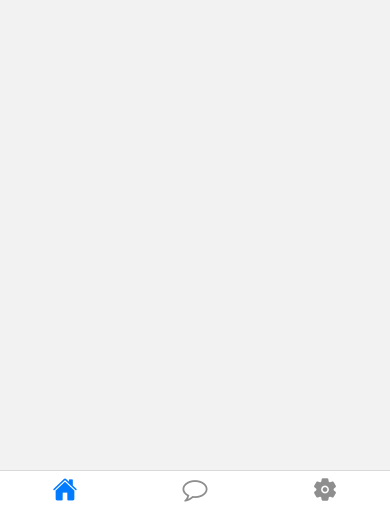
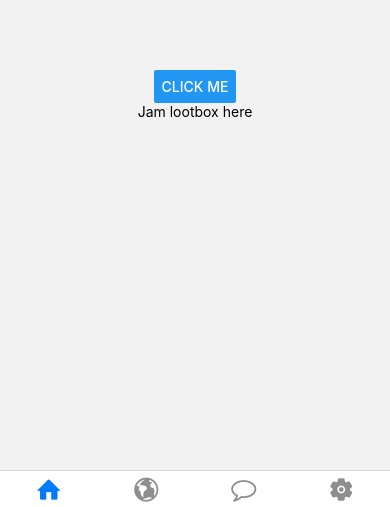
Before and after one commit to Leukos974/Open-Epitech-Jam, a React Native app in the folder OpenProject/: screen /Home in a window 390 px wide. Shown: the part 325-832 px from the top of the page. Built offline with nearby package versions, Linux system fonts and the light colour scheme.

Commit message:
[UPDATE] splitted home screen and map screen

```diff
--- a/OpenProject/App.js
+++ b/OpenProject/App.js
@@ -3,9 +3,10 @@ import { Text, View } from 'react-native';
 import { NavigationContainer } from '@react-navigation/native';
 import { createBottomTabNavigator } from '@react-navigation/bottom-tabs';
 import { HomeScreen } from './components/HomeScreen';
+import { MapScreen } from './components/MapScreen';
 import { SettingsScreen } from './components/Settings';
 import { FeedScreen } from './components/FeedScreen';
-import { FontAwesome, Ionicons } from '@expo/vector-icons';
+import { Entypo, FontAwesome, Ionicons } from '@expo/vector-icons';
 
 const Tab = createBottomTabNavigator();
 
@@ -17,7 +18,17 @@ function Navigator() {
         component={HomeScreen}
         options={{
           tabBarIcon: ({ color, size }) => (
-            <Ionicons name="home" color={color} size={size} />
+            <Entypo name="home" color={color} size={size} />
+          ),
+
+        }}
+      />
+      <Tab.Screen
+        name="Map"
+        component={MapScreen}
+        options={{
+          tabBarIcon: ({ color, size }) => (
+            <Entypo name="globe" color={color} size={size} />
           ),
 
         }}
--- a/OpenProject/components/HomeScreen.js
+++ b/OpenProject/components/HomeScreen.js
@@ -1,17 +1,35 @@
 import * as React from 'react';
-import { Text, View } from 'react-native';
-import MapView from 'react-native-maps';
+import { View, Text, StyleSheet, Button } from 'react-native';
+let test = 0
 
 export function HomeScreen() {
     return (
-      <MapView
-      style={{ flex: 1 }}
-      initialRegion={{
-        latitude: -20.964885623394416,
-        longitude: 55.6592007697144,
-        latitudeDelta: 0.0922,
-        longitudeDelta: 0.0421,
-      }}
-    />
+        <View style={styles.container}>
+            <Text>Jam lootbox here</Text>
+            <Button
+            title='Click me'
+            onPress={() => {
+                test += 1
+                alert(test)
+            }}
+            ></Button>
+        </View>
     );
-  }
+}
+
+const styles = StyleSheet.create({
+    container: {
+        flex: 1,
+        alignItems: 'center',
+        justifyContent: 'center',
+        flexDirection: 'column-reverse',
+        alignItems: 'center',
+        marginBottom: 20,
+    },
+    input: {
+        height: 40,
+        borderColor: 'gray',
+        borderWidth: 1,
+        width: '80%',
+    },
+});
--- /dev/null
+++ b/OpenProject/components/MapScreen.js
@@ -0,0 +1,16 @@
+import * as React from 'react';
+import MapView from 'react-native-maps';
+
+export function MapScreen() {
+    return (
+      <MapView
+      style={{ flex: 1 }}
+      initialRegion={{
+        latitude: -20.964885623394416,
+        longitude: 55.6592007697144,
+        latitudeDelta: 0.0922,
+        longitudeDelta: 0.0421,
+      }}
+    />
+    );
+  }
--- a/OpenProject/components/Settings.js
+++ b/OpenProject/components/Settings.js
@@ -6,6 +6,7 @@ export function SettingsScreen() {
     <View style={styles.settingsView}>
             <TouchableHighlight
                 style={styles.circle}
+                onPress={() => alert('Yaay!')}
             >
                 <Text> Mom, look, I am a circle! </Text>
             </TouchableHighlight>
@@ -28,7 +29,7 @@ const styles = StyleSheet.create({
         borderRadius: Math.round(Dimensions.get('window').width + Dimensions.get('window').height) / 2,
         width: Dimensions.get('window').width * 0.2,
         height: Dimensions.get('window').width * 0.2,
-        backgroundColor: '#fff',
+        backgroundColor: '#f00',
         justifyContent: 'center',
         alignItems: 'center'
     },
--- a/OpenProject/package.json
+++ b/OpenProject/package.json
@@ -12,6 +12,7 @@
     "@expo/vector-icons": "^14.0.0",
     "@react-navigation/bottom-tabs": "^6.5.20",
     "expo": "^50.0.14",
+    "expo-image-picker": "^14.7.1",
     "expo-status-bar": "~1.11.1",
     "react": "18.2.0",
     "react-native": "0.73.6",
```
Also changed, not shown: 1 other file (tests, documents, lock files or other folders).
